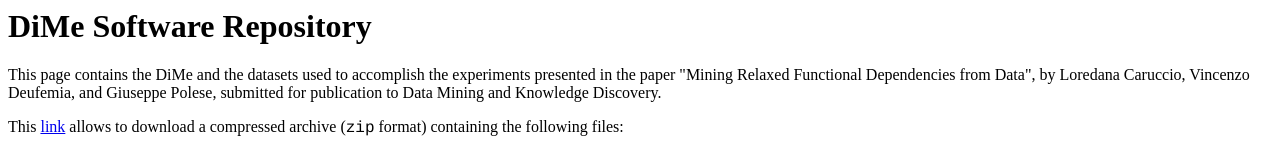
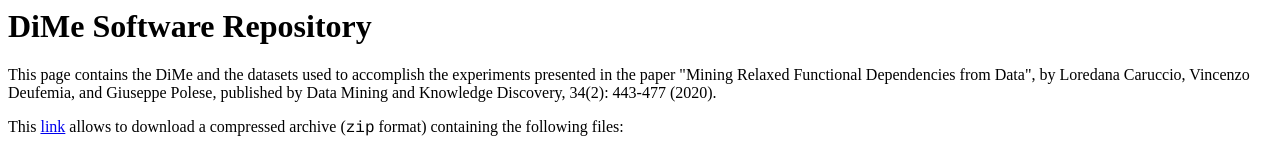
Before and after one commit to DastLab/dime, a plain HTML site: page index.html in a window 1280 px wide. Shown: the top 153 px of the page. Drawn offline with Linux system fonts and the light colour scheme.

Commit message:
Update index.html

```diff
--- a/index.html
+++ b/index.html
@@ -3,7 +3,7 @@
 <p>This page contains the DiMe and the datasets used to accomplish the experiments presented in the paper
   "Mining Relaxed Functional Dependencies from Data",
   by Loredana Caruccio, Vincenzo Deufemia, and Giuseppe Polese,
-  submitted for publication to Data Mining and Knowledge Discovery.
+  published by Data Mining and Knowledge Discovery, 34(2): 443-477 (2020).
 </p>
 <p> This <a href="https://www.dropbox.com/s/p3eqjqk3w8wc0qm/Dime.zip?dl=0">link</a> allows to download a compressed archive (<span style="font-family:courier;">zip</span> format) containing the following files:
   <ul>
```
